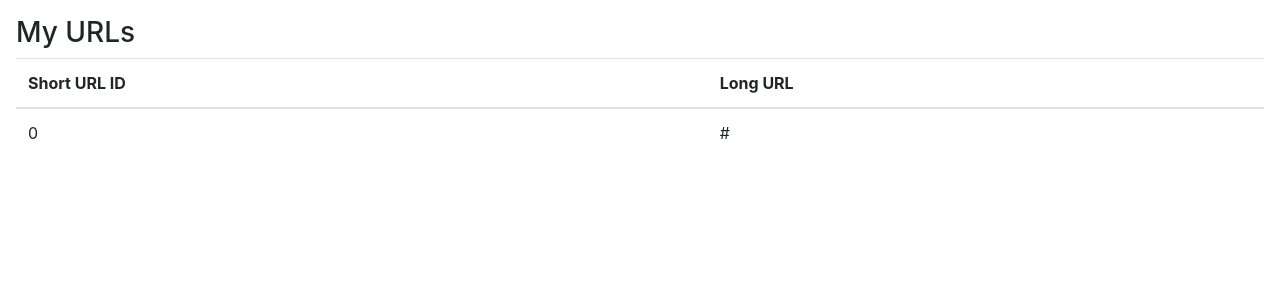
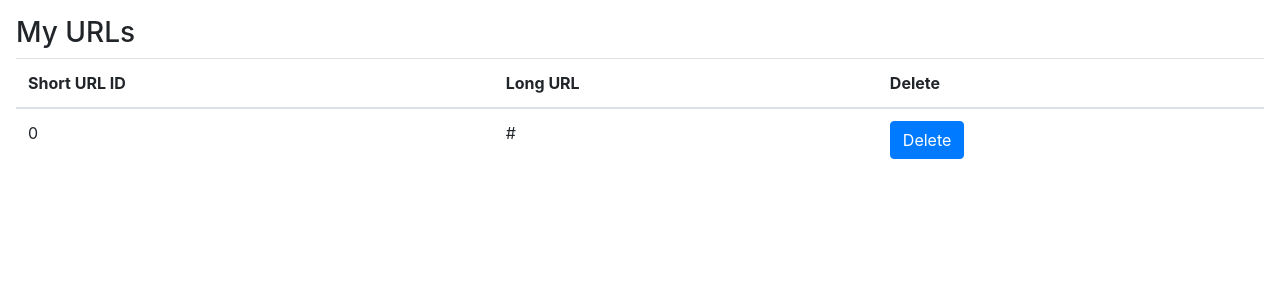
Before and after one commit to SirGraybon/tinyApp, a Node server app: template views/urls_index.ejs in a window 1280 px wide. Shown: the part 56-356 px from the top of the page. Run offline with Node 20, Linux system fonts and the light colour scheme; the template is opened without the code that fills it: most values are stand-ins (such as "Sample title", 1, 10 or a date in 2020); some libraries are stand-ins or nearby versions.

Commit message:
added delete button to each LI

```diff
--- a/express_server.js
+++ b/express_server.js
@@ -67,6 +67,15 @@ app.get("/u/:id", (req, res) => {
   res.redirect(longURL);
 });
 
+
+
+app.post("/urls/:id/delete", (req, res) => {
+  console.log(req.params.id)
+  delete urlDatabase[req.params.id]
+
+  res.redirect(`/urls`);
+});
+
 app.post("/urls", (req, res) => {
 
   let str = generateRandomString();
--- a/views/urls_index.ejs
+++ b/views/urls_index.ejs
@@ -25,6 +25,7 @@
           <tr>
             <th scope="col">Short URL ID</th>
             <th scope="col">Long URL</th>
+            <th scope="col">Delete</th>
           </tr>
         </thead>
         <tbody>
@@ -32,6 +33,8 @@
             <tr>
               <td><%= id %></td>
               <td><%= urls[id] %></td>
+              <td> <form method="POST" action="/urls/<%=id%>/delete"><button type="submit" class="btn btn-primary">Delete</button></form></td>
+
             </tr>
           <% } %>
         </tbody>
```
